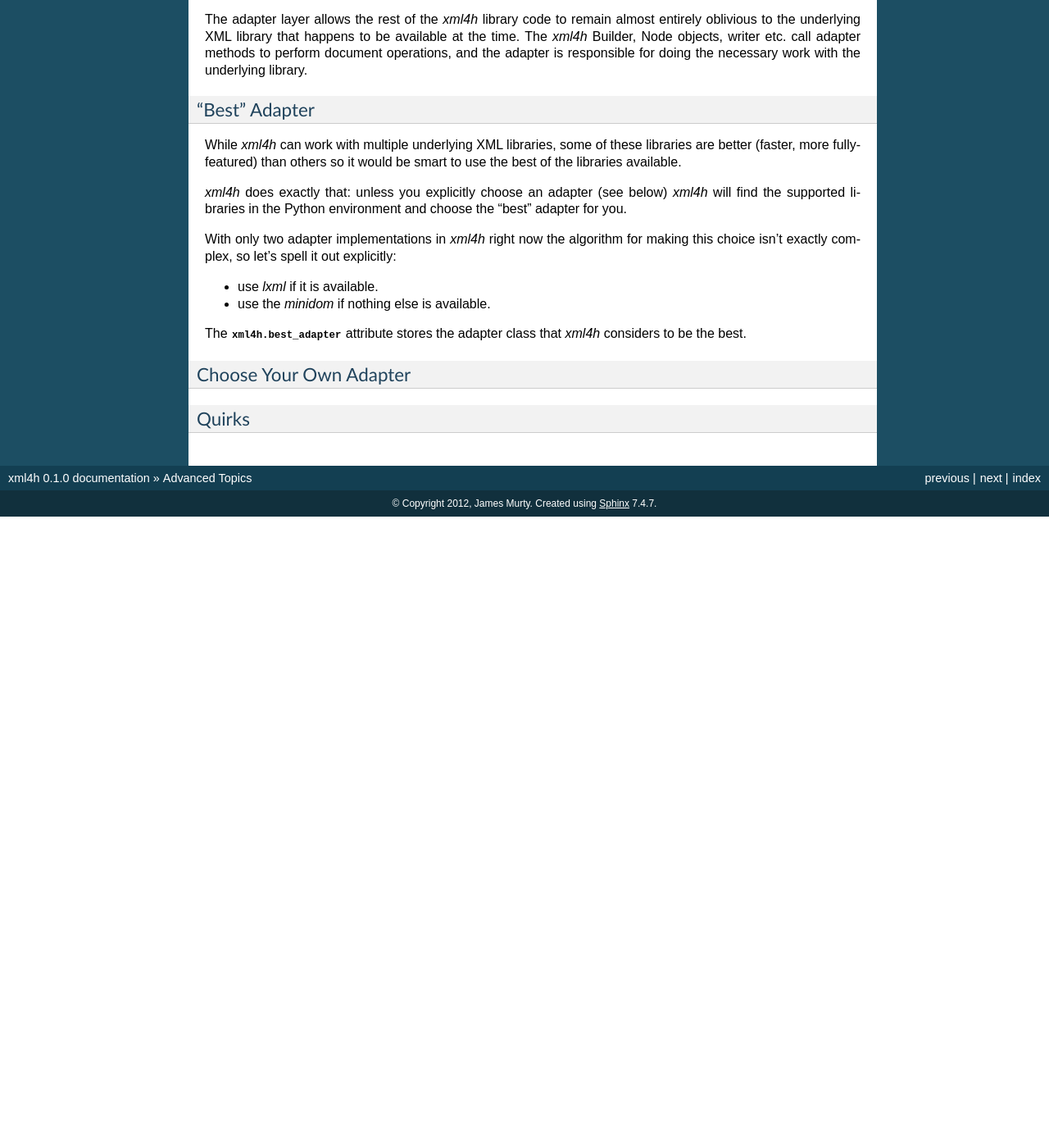
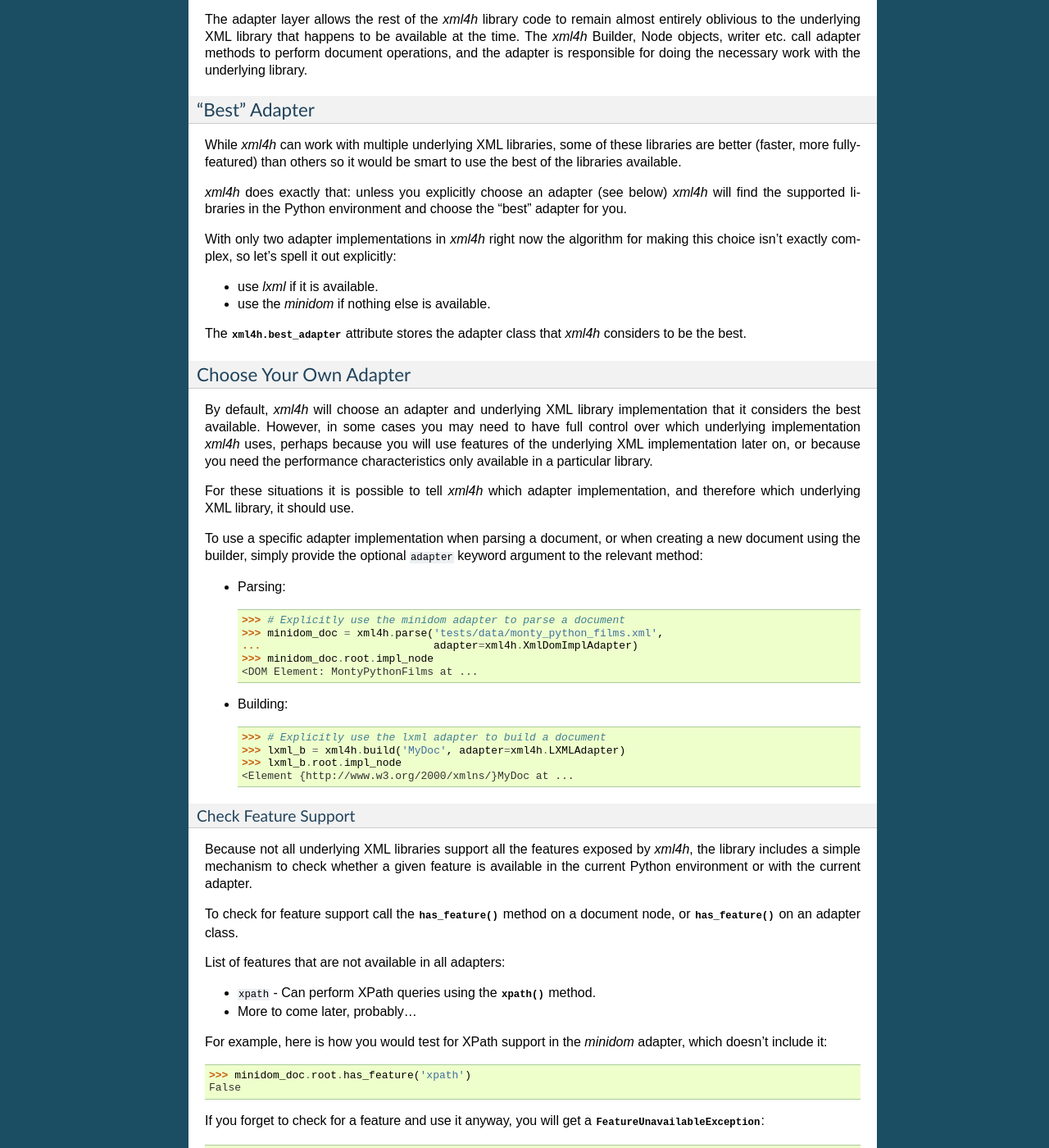
Before and after one commit to jmurty/xml4h, a Sphinx documentation site: the page built from docs/advanced.rst, in a window 1280 px wide and 1400 px high, scrolled down 3816 px. Shown: the whole window at 82% size. Built offline with Sphinx 7.4.7, drawn with Linux system fonts in a browser that asks for light colours; before the commit the page ends 4446 px from its top, so only the background shows below that; some of the changed text lies outside the part shown.

Commit message:
Completed documentation about XML library adapters

```diff
--- a/docs/advanced.rst
+++ b/docs/advanced.rst
@@ -274,10 +274,108 @@
 The :attr:`xml4h.best_adapter` attribute stores the adapter class that *xml4h*
 considers to be the best.
 
+.. note:
+   *xml4h* is not always able to choose which underlying XML library
+   implementation to use. If you are working with pre-parsed documents for
+   example you will need to use an adapter that works with the existing DOM,
+   see `wrap-unwrap-nodes`_.
+
 
 Choose Your Own Adapter
 -----------------------
 
+By default, *xml4h* will choose an adapter and underlying XML library
+implementation that it considers the best available. However, in some cases you
+may need to have full control over which underlying implementation *xml4h*
+uses, perhaps because you will use features of the underlying XML
+implementation later on, or because you need the performance characteristics
+only available in a particular library.
 
-Quirks
-------
+For these situations it is possible to tell *xml4h* which adapter
+implementation, and therefore which underlying XML library, it should use.
+
+To use a specific adapter implementation when parsing a document, or when
+creating a new document using the builder, simply provide the optional
+``adapter`` keyword argument to the relevant method:
+
+- Parsing::
+
+    >>> # Explicitly use the minidom adapter to parse a document
+    >>> minidom_doc = xml4h.parse('tests/data/monty_python_films.xml',
+    ...                           adapter=xml4h.XmlDomImplAdapter)
+    >>> minidom_doc.root.impl_node  #doctest:+ELLIPSIS
+    <DOM Element: MontyPythonFilms at ...
+
+- Building::
+
+    >>> # Explicitly use the lxml adapter to build a document
+    >>> lxml_b = xml4h.build('MyDoc', adapter=xml4h.LXMLAdapter)
+    >>> lxml_b.root.impl_node  #doctest:+ELLIPSIS
+    <Element {http://www.w3.org/2000/xmlns/}MyDoc at ...
+
+
+Check Feature Support
+.....................
+
+Because not all underlying XML libraries support all the features exposed by
+*xml4h*, the library includes a simple mechanism to check whether a given
+feature is available in the current Python environment or with the current
+adapter.
+
+To check for feature support call the :meth:`~xml4h.nodes.Node.has_feature`
+method on a document node, or
+:meth:`~xml4h.impl.interface.XmlImplAdapter.has_feature` on an adapter class.
+
+List of features that are not available in all adapters:
+
+- ``xpath`` - Can perform XPath queries using the
+  :meth:`~xml4h.nodes.Node.xpath` method.
+- More to come later, probably...
+
+For example, here is how you would test for XPath support in the *minidom*
+adapter, which doesn't include it::
+
+    >>> minidom_doc.root.has_feature('xpath')
+    False
+
+If you forget to check for a feature and use it anyway, you will get
+a :class:`~xml4h.exceptions.FeatureUnavailableException`::
+
+    >>> try:
+    ...     minidom_doc.root.xpath('//*')
+    ... except Exception, e:
+    ...     e
+    FeatureUnavailableException('xpath',)
+
+
+Adapter/Implementation Quirks
+-----------------------------
+
+Although *xml4h* aims to provide a seamless abstraction over underlying XML
+library implementations this isn't always possible, or is only possible by
+performing lots of extra work that affects performance. This section describes
+some implementation-specific quirks or differences you may encounter.
+
+.. note:
+   This set of quirks is almost certainly incomplete, please report issues you
+   find so they can either be fixed (in the best case) or captured here as
+   known trouble-spots.
+
+LXMLAdapter - *lxml*
+....................
+
+- *lxml* does not have full support for CDATA nodes, which devolve into plain
+  text node values when written (by *xml4h* or by *lxml*'s writer).
+- Namespaces defined by adding ``xmlns`` element attributes are not properly
+  represented in the underlying implementation due to the *lxml* library's
+  immutable ``nsmap`` namespace map. Such namespaces are written correcly
+  by the *xml4h* writer, but to avoid quirks it is best to specify namespace
+  when creating nodes by setting the ``ns_uri`` keyword attribute.
+- When *xml4h* writes *lxml*-based documents with namespaces, some node tag
+  names may have unnecessary namespace prefix aliases.
+
+XmlImplAdapter - *minidom*
+..........................
+
+- No support for performing XPath queries.
+- Slower than alternative C-based implementations.
```
Also changed, not shown: 3 other files.
